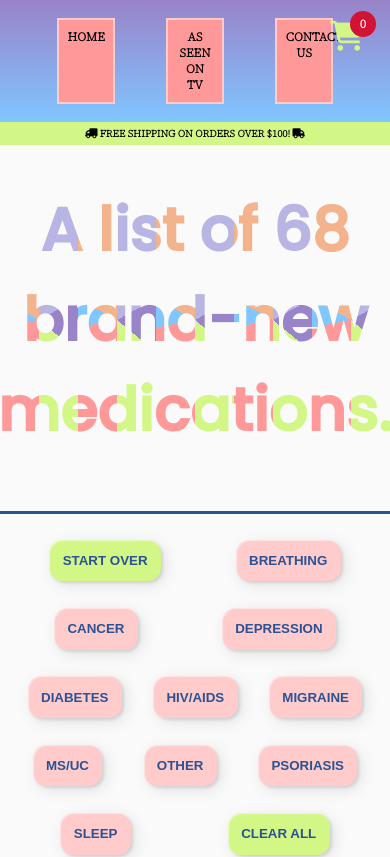
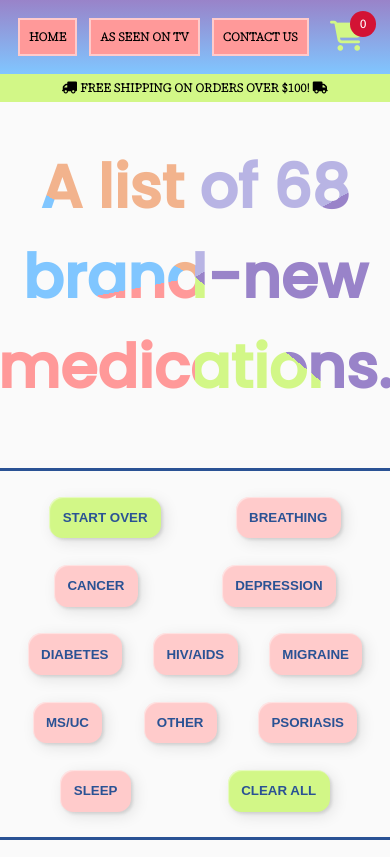
Before and after one commit to estr19/week-six-meds, a React (Create React App) app: page / in a window 390 px wide. Shown: the top 857 px of the page. Built offline with nearby package versions, Linux system fonts and the light colour scheme.

Commit message:
added commercials

```diff
--- a/package.json
+++ b/package.json
@@ -6,6 +6,7 @@
     "@testing-library/jest-dom": "^5.16.1",
     "@testing-library/react": "^12.1.2",
     "@testing-library/user-event": "^13.5.0",
+    "axios": "^0.25.0",
     "react": "^17.0.2",
     "react-dom": "^17.0.2",
     "react-router": "^6.0.0-beta.0",
--- a/src/Ads.js
+++ b/src/Ads.js
@@ -1,16 +1,72 @@
-import React from "react";
+import React, {useState, useEffect, useRef} from "react";
+import './App.css';
 
 function Ads() {
+  const colors = ['https://www.youtube.com/embed/COjNWNoOWy0', 'https://www.youtube.com/embed/7G-J3EbVqhM', 'https://www.youtube.com/embed/6Z3Ch5C_lBU'];
+  const delay = 2500;
+  const [index, setIndex] = useState(0);
+  const timeoutRef = useRef(null);
+
+  function resetTimeout() {
+    if (timeoutRef.current) {
+      clearTimeout(timeoutRef.current);
+    }
+  }
+
+  useEffect(() => {
+    resetTimeout();
+    timeoutRef.current = setTimeout(
+      () =>
+        setIndex((prevIndex) =>
+          prevIndex === colors.length - 1 ? 0 : prevIndex + 1
+        ),
+      delay
+    );
+
+    return () => {
+      resetTimeout();
+    };
+  }, [index]);
+
   return (
     <div>
-      <div className='container'>
-        <h5 className='shipping'><i className="fas fa-truck flip"></i> FREE SHIPPING ON ORDERS OVER $100! <i className="fas fa-truck"></i></h5>
+      <div className="container">
+        <h5 className="shipping">
+          <i className="fas fa-truck flip"></i>&nbsp;FREE SHIPPING ON ORDERS
+          OVER $100!&nbsp;<i className="fas fa-truck"></i>
+        </h5>
       </div>
-      <div className='gradient-text'>
+      <div className="gradient-text">
         <h1>TV ADS AND COMMERCIALS</h1>
       </div>
+      <div className="slideshow">
+        <div
+          className="slideshowSlider"
+          style={{ transform: `translate3d(${-index * 100}%, 0, 0)` }}
+        >
+          {colors.map((backgroundColor, index) => (
+            <div className="slide" key={index} >
+              <iframe width="100%" height='400px' src={backgroundColor} title="YouTube video player" frameBorder="0"
+              allow="accelerometer; clipboard-write; encrypted-media; gyroscope;"
+              ></iframe>
+            </div>
+          ))}
+        </div>
+
+        <div className="slideshowDots">
+          {colors.map((_, idx) => (
+            <div
+              key={idx}
+              className={`slideshowDot${index === idx ? " active" : ""}`}
+              onClick={() => {
+                setIndex(idx);
+              }}
+            ></div>
+          ))}
+        </div>
+      </div>
     </div>
-  )
+  );
 }
 
 export default Ads;
--- a/src/App.css
+++ b/src/App.css
@@ -78,7 +78,6 @@ nav {
   background-color: #ff9999;
   padding: 0.75em;
   text-align: center;
-  width: 10%;
   margin: 0.5em;
   text-decoration: none;
   text-transform: uppercase;
@@ -87,8 +86,28 @@ nav {
   border: 2px solid #FFCBCB;
 }
 
+.flip {
+  -webkit-transform: scaleX(-1);
+  transform: scaleX(-1);
+}
+
+.shipping {
+  display: flex;
+  justify-content: center;
+  align-items: center;
+  background-color: #d2f787;
+  margin: 0;
+  padding: 0.5em 0;
+  width: 100%;
+  font-weight: 600;
+}
+
 h1 {
   font-size: 5em;
+}
+
+h3 {
+  text-align: center;
 }
 
 h1.gradient-text {
@@ -132,11 +151,6 @@ span {
 
 p {
   text-align: justify;
-}
-
-.flip {
-  -webkit-transform: scaleX(-1);
-  transform: scaleX(-1);
 }
 
 .list {
@@ -202,7 +216,7 @@ button:hover {
   color: #2a5294;
 }
 
-.shipping {
+.quote {
   text-align: center;
   background-color: #d2f787;
   margin: 0;
@@ -217,8 +231,20 @@ button:hover {
   }
 
   img {
-    width: 105px;
+    width: 120px;
     height: auto;
+  }
+
+  nav {
+    justify-content: flex-start;
+  }
+
+  .gradient-text {
+    background-size: 100%;
+  }
+
+  .slide {
+    width: 90%;
   }
 
   .item {
@@ -228,3 +254,43 @@ button:hover {
     width: 161px;
   }
 }
+
+/* Slideshow */
+
+.slideshow {
+  margin: 0 auto;
+  overflow: hidden;
+  max-width: 600px;
+}
+
+.slideshowSlider {
+  white-space: nowrap;
+  transition: ease 1000ms;
+}
+
+.slide {
+  display: inline-block;
+  height: 400px;
+  width: 100%;
+  border-radius: 40px;
+}
+
+/* Buttons */
+
+.slideshowDots {
+  text-align: center;
+}
+
+.slideshowDot {
+  display: inline-block;
+  height: 20px;
+  width: 20px;
+  border-radius: 50%;
+  cursor: pointer;
+  margin: 15px 7px 0px;
+  background-color: #c4c4c4;
+}
+
+.slideshowDot.active {
+  background-color: #2a5294;
+}
--- a/src/Medications.js
+++ b/src/Medications.js
@@ -1,5 +1,4 @@
-import React from 'react';
-import {useState} from 'react';
+import React, {useState} from 'react';
 import {data} from './data';
 import Buttons from './Buttons';
 import './App.css';
@@ -7,7 +6,6 @@ import './App.css';
 function Medications() {
   const [meds, setMeds] = useState(data);
   const [cart, setCart] = useState([]);
-
 
   const chosenMeds = (keyword) => {
     const newMeds = data.filter(element => element.keyword === keyword);
@@ -54,8 +52,9 @@ function Medications() {
         <span><i id='icon' className="fas fa-shopping-cart"></i></span>
         <span className='badge'> {cart.length} </span>
       </div>
-      <div className='container'>
-        <h5 className='shipping'><i className="fas fa-truck flip"></i> FREE SHIPPING ON ORDERS OVER $100! <i className="fas fa-truck"></i></h5>
+      <div className='shipping'>
+          <i className="fas fa-truck flip"></i>&nbsp;FREE SHIPPING ON ORDERS OVER
+          $100!&nbsp;<i className="fas fa-truck"></i>
       </div>
       <div className='gradient-text'>
         <h1>A list of <u>{meds.length}</u> brand-new medications.</h1>
```
Also changed, not shown: 1 other file (tests, documents, lock files or other folders).
